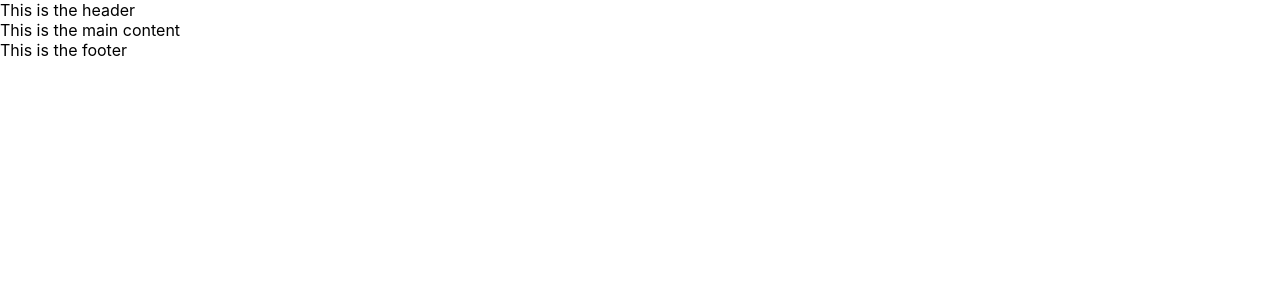
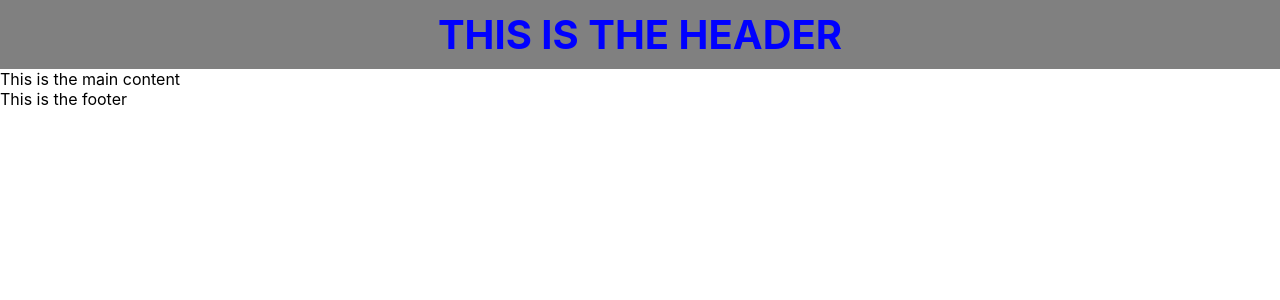
Before and after one commit to rwzhang1/LearnReact, a React (Create React App) app in the folder my-app/: page / in a window 1280 px wide. Shown: the top 300 px of the page. Built offline with nearby package versions, Linux system fonts and the light colour scheme.

Commit message:
react tutorial 4 styling in react

```diff
--- a/my-app/src/Header.js
+++ b/my-app/src/Header.js
@@ -2,7 +2,7 @@
 
 function Header() {
   return (
-    <header className>This is the header</header>
+    <header className="navbar">This is the header</header>
   )
 }
 
--- a/my-app/src/index.css
+++ b/my-app/src/index.css
@@ -11,3 +11,13 @@
   font-family: source-code-pro, Menlo, Monaco, Consolas, 'Courier New',
     monospace;
 }
+
+.navbar {
+  color: blue;
+  font-size: 40px;
+  font-weight: 700;
+  text-transform: uppercase;
+  background-color: grey;
+  text-align: center;
+  padding: 10px;
+}
```
Also changed, not shown: 1 other file (tests, documents, lock files or other folders).
